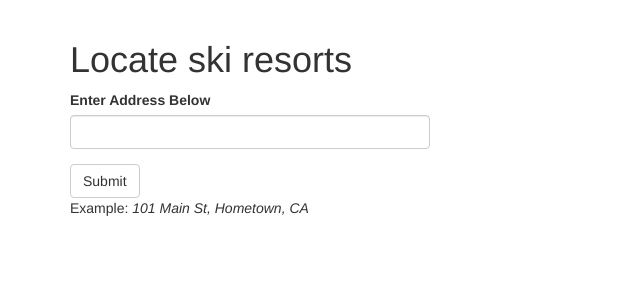
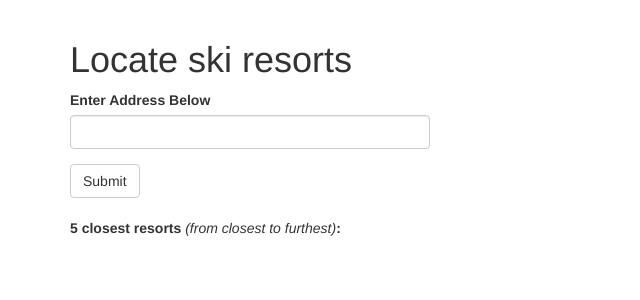
Before and after one commit to meccaLeccaHi/snowblog, a Flask app: page /locate in a window 1280 px wide. Shown: the part 52-352 px from the top of the page, without its empty margins (0-640 px from the left). Run offline with Flask 2, Linux system fonts and the light colour scheme; some libraries are stand-ins or nearby versions.

Commit message:
stopped flashing results

```diff
--- a/app/routes.py
+++ b/app/routes.py
@@ -28,7 +28,7 @@ def locate():
 	if form.validate_on_submit():
 		gmaps = googlemaps.Client(key=secrets.google_places_key)
 
-		# Geocoding an address w/ Google API
+		# Geocode address w/ Google API
 		geocoding_results = gmaps.geocode(form.address.data)
 		user_loc = geocoding_results[0]['geometry']['location']
 
@@ -39,14 +39,12 @@ def locate():
 		dist = np.array([distance.euclidean(rl, (user_loc['lat'], user_loc['lng'])) for rl in resort_locs])
 
 		# Sort and select 5 closest options
-		top5 = [Resort.query.get(int(i)).resortname for i in dist.argsort()[:5][::-1]]
+		results = [Resort.query.get(int(i)).resortname for i in dist.argsort()[:5][::-1]]
 
-		# Provide user feedback and reload page
-		flash('5 closest ski resorts:   {}'.format(top5))
-		return redirect('/locate')
+	else:
+		results=[]
 
-	# Render webpage
-	return render_template('locate.html', title="Find resorts", form=form)
+	return render_template('locate.html', title="Find resorts", form=form, results=results)
 
 # 'Comment' view
 @app.route('/comment', methods=['GET', 'POST'])
@@ -55,6 +53,7 @@ def comment():
 	form = CommentForm()
 	# Check validity
 	if form.validate_on_submit():
+
 		# Add comments to database
 		post = Post(body=form.comment.data, resortname=form.comment_resort.data)
 		db.session.add(post)
@@ -63,4 +62,5 @@ def comment():
 		# Provide user feedback and re-direct to 'Home' view
 		flash('Your feedback is now live!')
 		return redirect(url_for('index'))
+
 	return render_template('comment.html', title="Share your experiences", form=form)
--- a/app/templates/locate.html
+++ b/app/templates/locate.html
@@ -7,6 +7,11 @@
         <div class="col-md-4">
             {{ wtf.quick_form(form) }}
         </div>
-    </div>
-	<span>Example: <i>101 Main St, Hometown, CA</i></span><br>
+    </div><br>
+	<span><b>5 closest resorts</b> <i>(from closest to furthest)</i><b>:</b></span><br>
+	<font color="blue"><ul>
+	{% for result in results %}
+    <li><i>{{ result }}</i></li>
+    {% endfor %}
+	</ul></font>
 {% endblock %}
```
Also changed, not shown: README.md.
